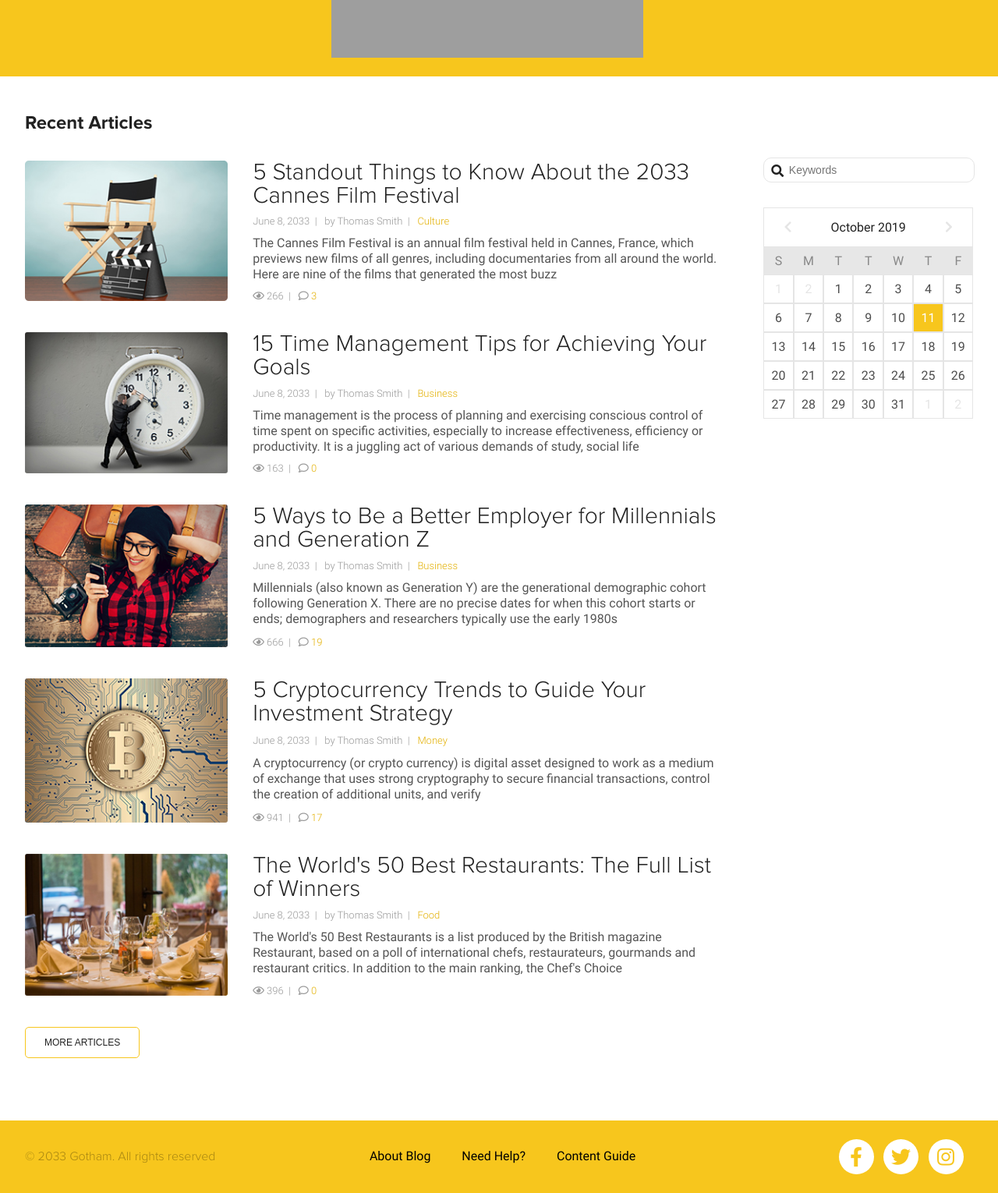
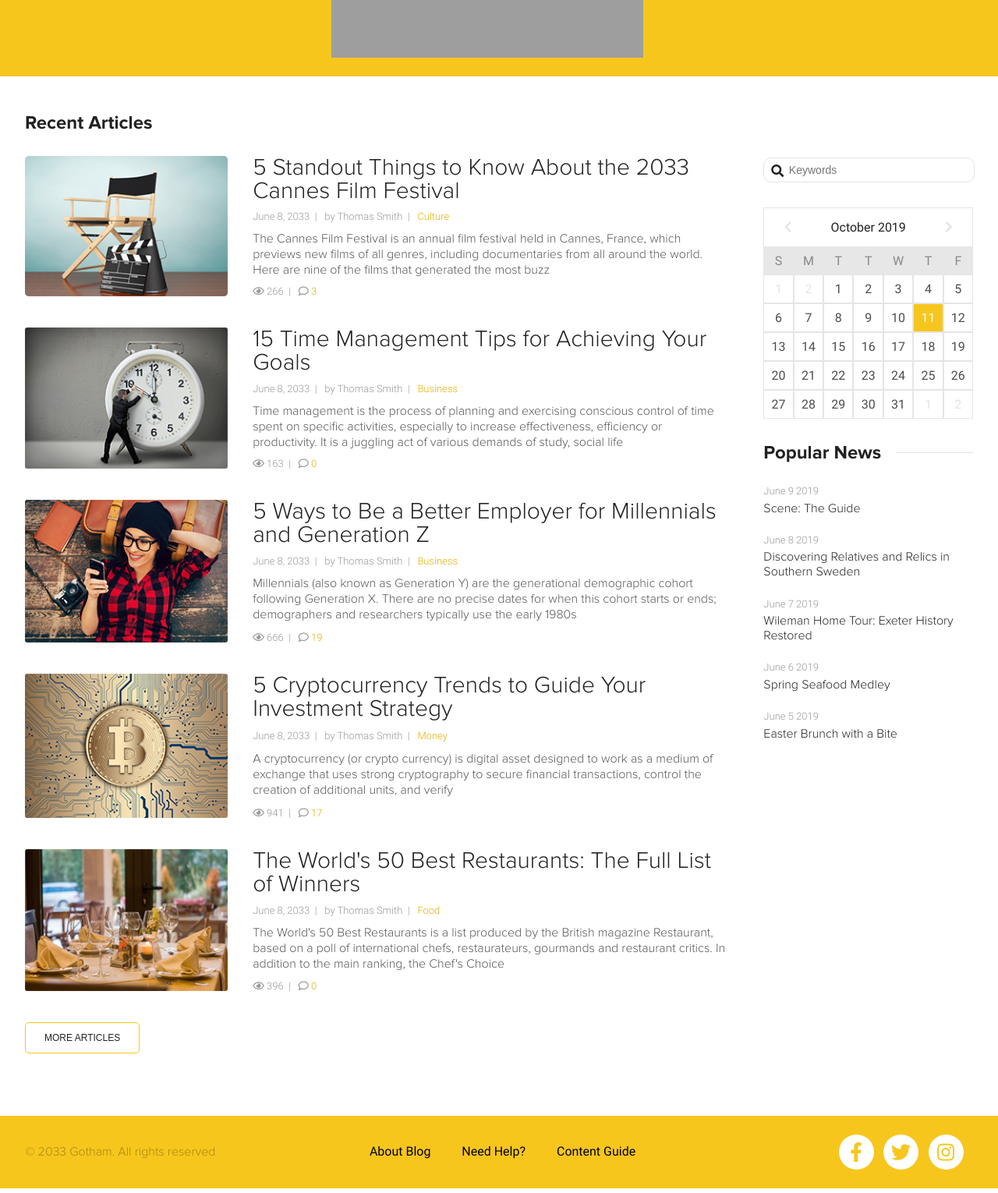
Before and after one commit to chrisdav6/gotham-site, a PHP site: page / in a window 1280 px wide. Shown: the part 250-1780 px from the top of the page at 78% size. Run offline with PHP 8.4, Linux system fonts and the light colour scheme; some libraries are stand-ins or nearby versions; grey boxes are pictures that could not be loaded.

Commit message:
Gotham Part7 - Popular News

```diff
--- a/css/styles.css
+++ b/css/styles.css
@@ -100,7 +100,7 @@ aside {
 h2 {
   font-family: Proxnova-Bold;
   font-size: 1.5rem;
-  margin-bottom: 1.5em;
+  margin-bottom: 1.25em;
 }
 
 article {
@@ -149,6 +149,7 @@ article h3 {
 }
 
 .description {
+  font-family: Proxnova-Light;
   color: #555;
   line-height: 1.25;
 }
@@ -275,6 +276,40 @@ article h3 {
 .calendar .currentDay {
   background: #f7c61d;
   color: #fff;
+}
+
+.popularNews {
+  margin-top: 2em;
+}
+
+.popularNews article {
+  flex-direction: column;
+  margin-bottom: 1.5em;
+}
+
+.popularNews h3 {
+  font-size: 1rem;
+  line-height: 1.2;
+}
+
+.popularNews .date {
+  margin-bottom: .5em;
+}
+
+.popularNews h2 {
+  display: flex;
+  white-space: nowrap;
+  align-items: center;
+}
+
+.popularNews h2::after {
+  content: ".";
+  font-size: 0;
+  display: block;
+  width: 100%;
+  height: 1px;
+  border-top: 1px solid #e5e5e5;
+  margin-left: 20px;
 }
 
 /******FOOTER******/
--- a/index.html
+++ b/index.html
@@ -228,6 +228,29 @@
             </table>
           </div>
         </div>
+        <div class="popularNews">
+          <h2>Popular News</h2>
+          <article>
+            <p class="date meta">June 9 2019</p>
+            <h3>Scene: The Guide</h3>
+          </article>
+          <article>
+            <p class="date meta">June 8 2019</p>
+            <h3>Discovering Relatives and Relics in Southern Sweden</h3>
+          </article>
+          <article>
+            <p class="date meta">June 7 2019</p>
+            <h3>Wileman Home Tour: Exeter History Restored</h3>
+          </article>
+          <article>
+            <p class="date meta">June 6 2019</p>
+            <h3>Spring Seafood Medley</h3>
+          </article>
+          <article>
+            <p class="date meta">June 5 2019</p>
+            <h3>Easter Brunch with a Bite</h3>
+          </article>
+        </div>
       </aside>
     </div>
   </div>
```
